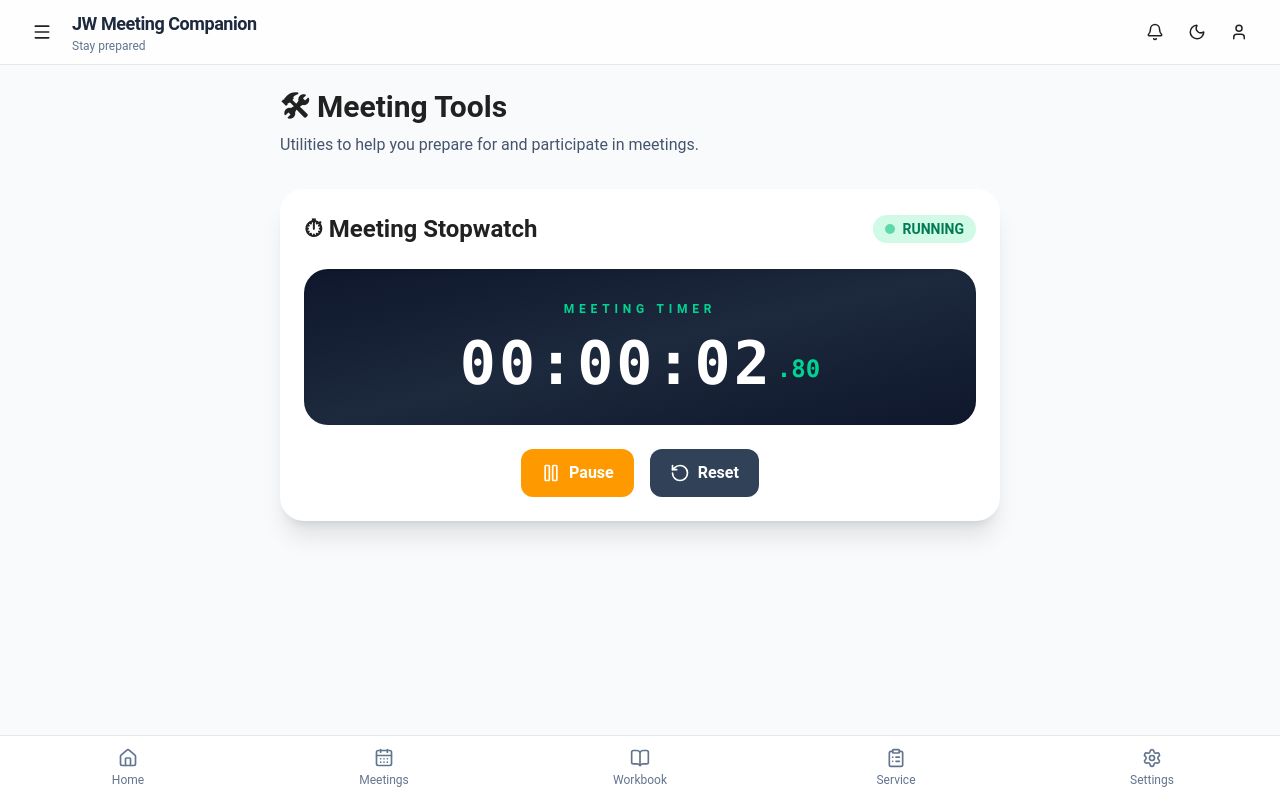
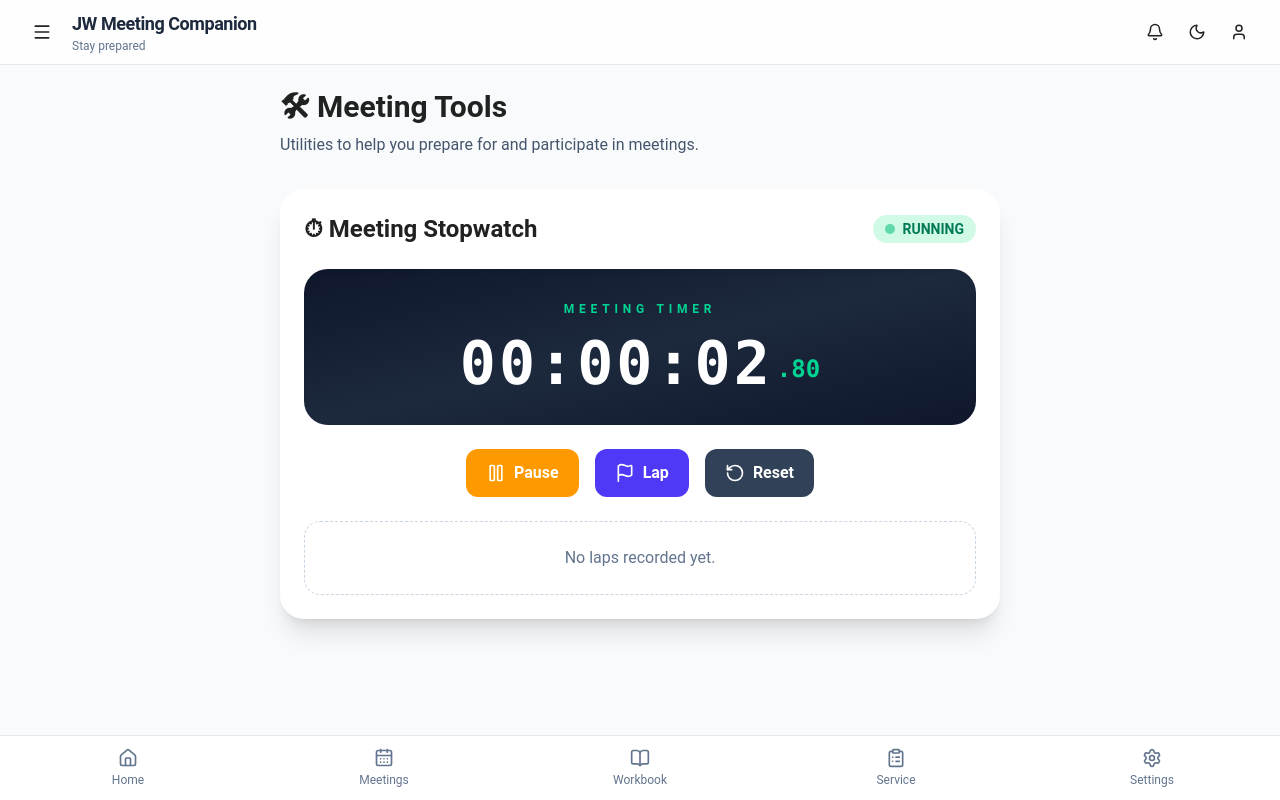
Before and after one commit to kadamsandesh28-star/jw-meeting-companion, a React (Vite) app: page /tools in a window 1280 px wide. Both pictures are taken after a click on the button "Start". Built offline with nearby package versions, Linux system fonts and the light colour scheme.

Commit message:
feat(tools): add lap history to stopwatch

```diff
--- /dev/null
+++ b/src/components/timer/LapList.tsx
@@ -0,0 +1,52 @@
+interface LapListProps {
+  laps: number[];
+}
+
+export default function LapList({ laps }: LapListProps) {
+  const formatTime = (elapsed: number) => {
+    const hours = Math.floor(elapsed / 3600000);
+    const minutes = Math.floor((elapsed % 3600000) / 60000);
+    const seconds = Math.floor((elapsed % 60000) / 1000);
+    const centiseconds = Math.floor((elapsed % 1000) / 10);
+
+    const format = (value: number) =>
+      value.toString().padStart(2, "0");
+
+    return `${format(hours)}:${format(minutes)}:${format(seconds)}.${format(
+      centiseconds
+    )}`;
+  };
+
+  if (laps.length === 0) {
+    return (
+      <div className="mt-6 rounded-2xl border border-dashed border-slate-300 p-6 text-center text-slate-500 dark:border-slate-700 dark:text-slate-400">
+        No laps recorded yet.
+      </div>
+    );
+  }
+
+  return (
+    <div className="mt-6 rounded-2xl bg-slate-50 p-4 dark:bg-slate-800">
+      <h3 className="mb-4 text-lg font-semibold">
+        🏁 Lap History
+      </h3>
+
+      <div className="space-y-2">
+        {laps.map((lap, index) => (
+          <div
+            key={index}
+            className="flex items-center justify-between rounded-xl bg-white px-4 py-3 shadow-sm dark:bg-slate-900"
+          >
+            <span className="font-medium">
+              Lap {index + 1}
+            </span>
+
+            <span className="font-mono font-bold">
+              {formatTime(lap)}
+            </span>
+          </div>
+        ))}
+      </div>
+    </div>
+  );
+}
--- a/src/components/timer/Stopwatch.tsx
+++ b/src/components/timer/Stopwatch.tsx
@@ -1,10 +1,12 @@
 import { useEffect, useRef, useState } from "react";
 import TimerDisplay from "./TimerDisplay";
 import TimerControls from "./TimerControls";
+import LapList from "./LapList";
 
 export default function Stopwatch() {
   const [elapsed, setElapsed] = useState(0);
   const [isRunning, setIsRunning] = useState(false);
+  const [laps, setLaps] = useState<number[]>([]);
 
   const startTimeRef = useRef(0);
   const intervalRef = useRef<number | null>(null);
@@ -39,12 +41,21 @@ export default function Stopwatch() {
   const handleReset = () => {
     setIsRunning(false);
     setElapsed(0);
+    setLaps([]);
+  };
+
+  const handleLap = () => {
+    if (!isRunning) return;
+
+    setLaps((previous) => [...previous, elapsed]);
   };
 
   return (
     <div className="rounded-3xl bg-white p-6 shadow-xl dark:bg-slate-900">
       <div className="mb-6 flex items-center justify-between">
-        <h2 className="text-2xl font-bold">⏱ Meeting Stopwatch</h2>
+        <h2 className="text-2xl font-bold">
+          ⏱ Meeting Stopwatch
+        </h2>
 
         <div
           className={`flex items-center gap-2 rounded-full px-3 py-1 text-sm font-semibold ${
@@ -72,7 +83,10 @@ export default function Stopwatch() {
         onStart={handleStart}
         onPause={handlePause}
         onReset={handleReset}
+        onLap={handleLap}
       />
+
+      <LapList laps={laps} />
     </div>
   );
 }
--- a/src/components/timer/TimerControls.tsx
+++ b/src/components/timer/TimerControls.tsx
@@ -1,10 +1,11 @@
-import { Pause, Play, RotateCcw } from "lucide-react";
+import { Pause, Play, RotateCcw, Flag } from "lucide-react";
 
 interface TimerControlsProps {
   isRunning: boolean;
   onStart: () => void;
   onPause: () => void;
   onReset: () => void;
+  onLap: () => void;
 }
 
 export default function TimerControls({
@@ -12,9 +13,10 @@ export default function TimerControls({
   onStart,
   onPause,
   onReset,
+  onLap,
 }: TimerControlsProps) {
   return (
-    <div className="mt-6 flex justify-center gap-4">
+    <div className="mt-6 flex flex-wrap justify-center gap-4">
       {!isRunning ? (
         <button
           onClick={onStart}
@@ -24,6 +26,7 @@ export default function TimerControls({
           Start
         </button>
       ) : (
+        <>
           <button
             onClick={onPause}
             className="flex items-center gap-2 rounded-xl bg-amber-500 px-5 py-3 font-semibold text-white transition hover:bg-amber-600"
@@ -31,6 +34,15 @@ export default function TimerControls({
             <Pause className="h-5 w-5" />
             Pause
           </button>
+
+          <button
+            onClick={onLap}
+            className="flex items-center gap-2 rounded-xl bg-indigo-600 px-5 py-3 font-semibold text-white transition hover:bg-indigo-700"
+          >
+            <Flag className="h-5 w-5" />
+            Lap
+          </button>
+        </>
       )}
 
       <button
```
Lines whose indentation alone changed are shown as unchanged.
